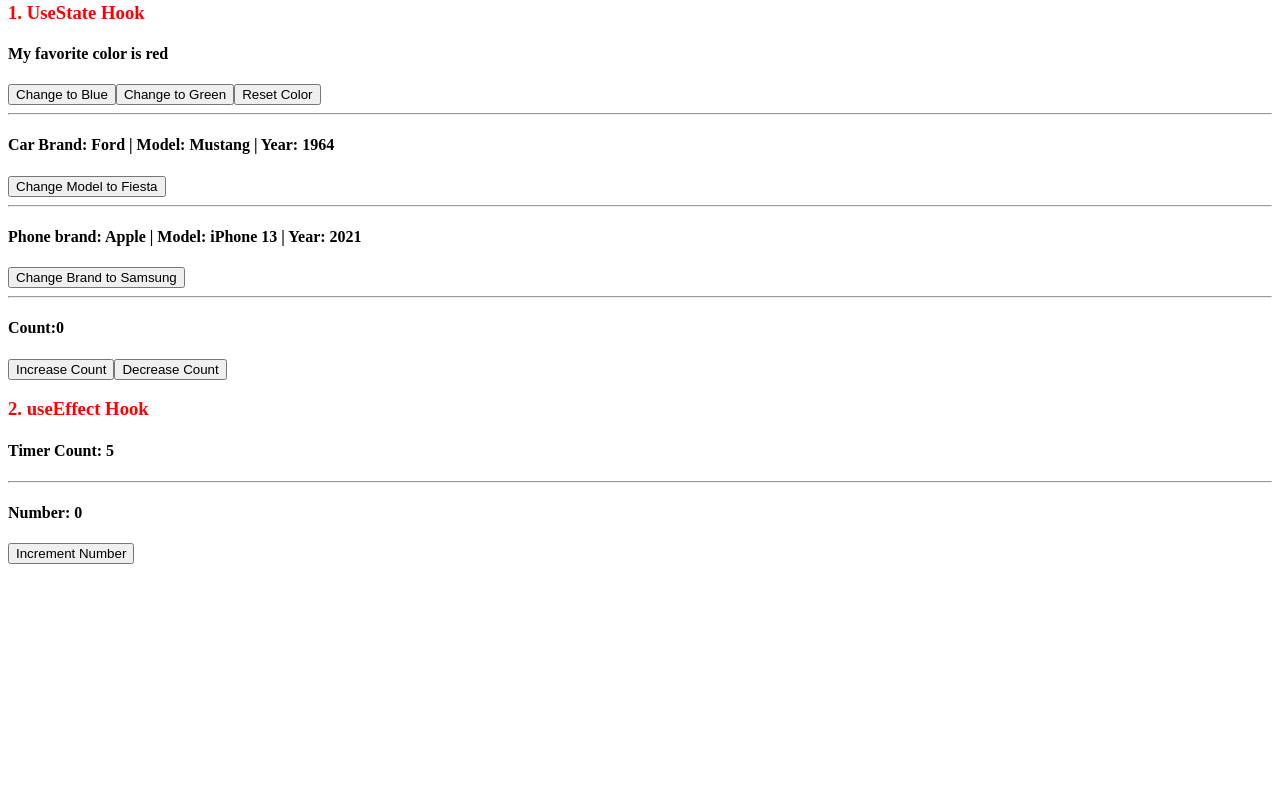
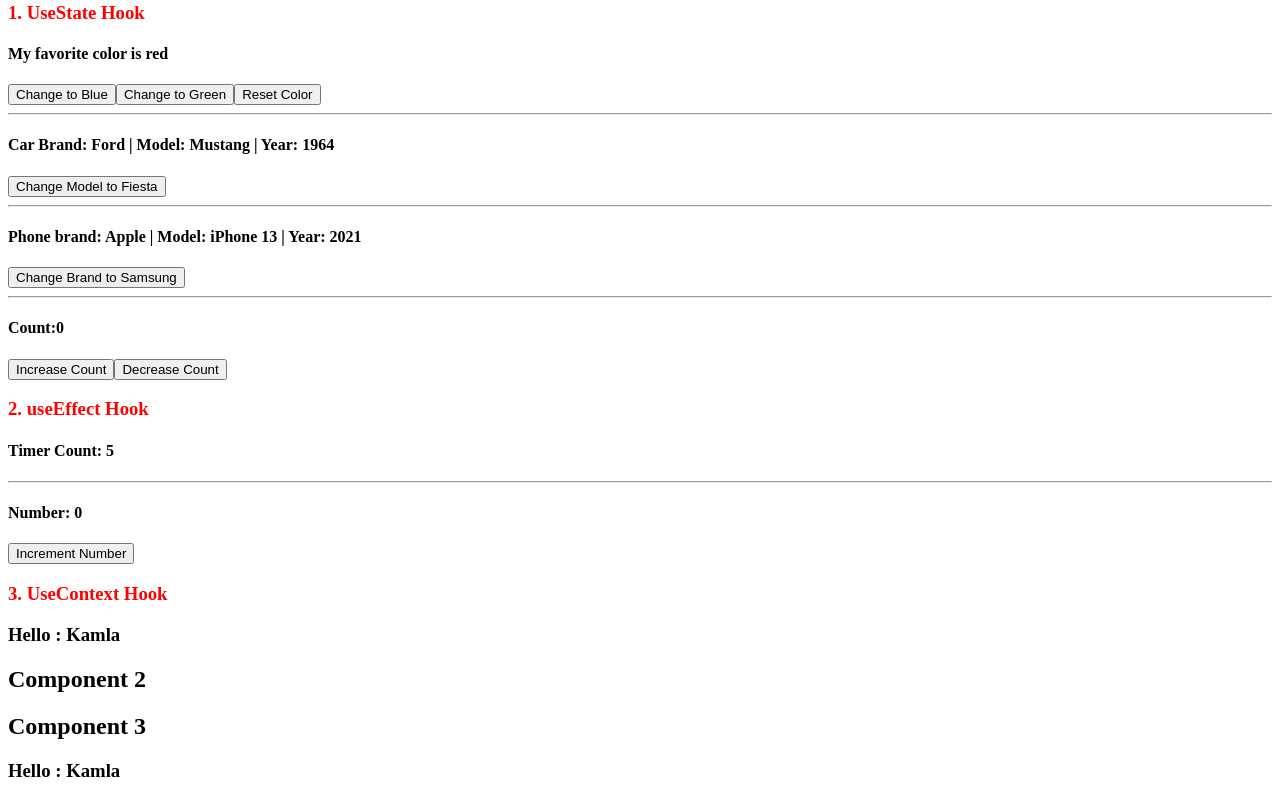
Before and after one commit to SuwanthaDarshana/render-test, a React (Vite) app: page / in a window 1280 px wide. Shown: the part 1878-2678 px from the top of the page. Before the commit the page ends 2450 px from the top, so only its background shows below. Built offline with nearby package versions, Linux system fonts and the light colour scheme.

Commit message:
add useConext Hook

```diff
--- a/src/App.jsx
+++ b/src/App.jsx
@@ -19,6 +19,8 @@ import ContactName from "./components/RouterPages/ContactName";
 import ContactNumbers from "./components/RouterPages/ContactNumbers";
 import Color from "./components/Hooks/UseState/Color";
 import Timer from "./components/Hooks/UseEffect/Timer";
+import PropDrilling from "./components/Hooks/UseContext/PropDrilling";
+import Component from "./components/Hooks/UseContext/Component";
 
 function App() {
   const customers = [
@@ -64,6 +66,7 @@ function App() {
 
       <Color />
       <Timer/>
+      <Component/>
     </div>
   );
 }
--- /dev/null
+++ b/src/components/Hooks/UseContext/Component.jsx
@@ -0,0 +1,40 @@
+import React, { createContext, useContext, useState } from "react";
+import Color from "../UseState/Color";
+
+const UserContext = createContext();
+
+const Component = () => {
+  const [user, setUser] = useState("Kamla");
+
+  return (
+    <div>
+      <h3 style={{color:"red"}}>3. UseContext Hook</h3>
+      <UserContext.Provider value={user}>
+        <h3>Hello : {user}</h3>
+        <Component4 />
+      </UserContext.Provider>
+    </div>
+  );
+};
+
+const Component4 = () => {
+  return (
+    <div>
+      <h2>Component 2</h2>
+      <Component5 />
+    </div>
+  );
+};
+
+const Component5 = () => {
+  const user = useContext(UserContext);
+
+  return (
+    <div>
+      <h2>Component 3</h2>
+      <h3>Hello : {user}</h3>
+    </div>
+  );
+};
+
+export default Component;
--- /dev/null
+++ b/src/components/Hooks/UseContext/PropDrilling.jsx
@@ -0,0 +1,38 @@
+import React, { useState } from 'react';
+
+
+
+const PropDrilling = () => {
+
+    const [user,setUser] = useState("Jhon Cena");
+
+
+    return (
+        <div>
+            <h3>Hello : {user}</h3>
+            <Componet2  user={user} />
+        </div>
+    );
+}
+
+const Componet2 = ({user}) => {
+    return (
+        <div>
+            <h2>Component 2</h2>
+            <Componet3 user={user} />
+        </div>
+    );
+}
+
+const Componet3 = ({user}) => {
+    return (
+        <div>
+            <h2>Component 3</h2>
+            <h3>Hello : {user}</h3>
+        </div>
+    );
+}
+
+
+
+export default PropDrilling;
```
